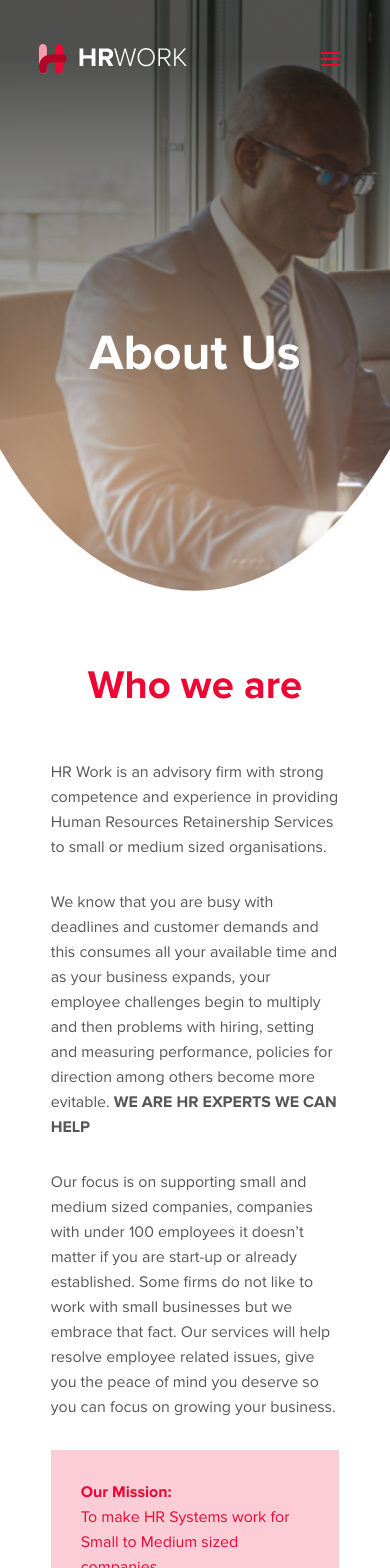
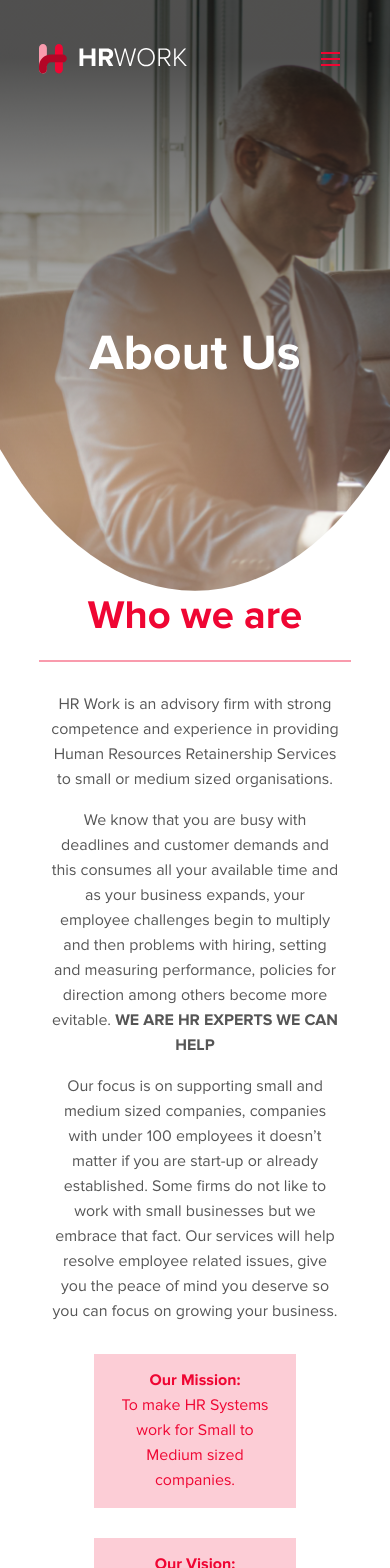
Before and after one commit to TechinnoverHub/hr-work, a React (Create React App) app: page /about in a window 390 px wide. Shown: the top 1568 px of the page. Built offline with nearby package versions, Linux system fonts and the light colour scheme; what google-maps-react would draw is missing.

Commit message:
about page remodified

```diff
--- a/src/Pages/NewAbout/index.js
+++ b/src/Pages/NewAbout/index.js
@@ -15,6 +15,7 @@
       </div>
       <div className="section-who-we-are">
         <div className="section-text">Who we are</div>
+        <div className="red-line"></div>
         <div className="container-box">
           <div className="container-box1">
             <div className="container-box1-text">
--- a/src/Pages/NewAbout/index.scss
+++ b/src/Pages/NewAbout/index.scss
@@ -36,20 +36,32 @@
 
 // SECTION WHO ARE STYLING
 .section-who-we-are {
-  max-width: 1100px;
-  margin: 4.375rem auto 7.1875rem;
+  max-width: 800px;
 
-  @media screen and (max-width: 600px) {
-    max-width: 800px;
+  @media screen and (min-width: 800px) {
+    max-width: 1100px;
+    margin: 4.375rem auto 7.1875rem;
+  }
+
+  .red-line {
+    @media screen and (max-width: 600px) {
+      border: 0.5px solid #f99bad;
+      width: 80vw;
+      margin: 20px auto 30px;
+    }
   }
 }
 
 .section-text {
+  margin-bottom: 0px;
   text-align: center;
   font-weight: bold;
   font-size: 2.5rem;
   color: #ef0633;
-  margin-bottom: 3.125rem;
+
+  @media screen and (min-width: 800px) {
+    margin-bottom: 3.125rem;
+  }
 }
 
 .section-who-we-are > .container-box {
@@ -70,11 +82,16 @@
 }
 
 .container-box1-text p {
-  font-weight: normal;
+  text-align: center;
+  margin-bottom: 1rem;
+  color: #565656;
   font-size: 1rem;
   line-height: 1.5625;
-  margin-bottom: 1.875rem;
-  color: #565656;
+
+  @media screen and (min-width: 800px) {
+    margin-bottom: 1.875rem;
+    text-align: left;
+  }
 }
 
 .container-box1-text :nth-child(3) {
@@ -88,7 +105,9 @@
   flex-basis: 33.5%;
 
   @media screen and (max-width: 600px) {
+    width: 70%;
     margin: 30px auto;
+    text-align: center;
   }
 
   @media screen and (max-width: 600px) {
@@ -104,6 +123,14 @@
   font-size: 16px;
   line-height: 25px;
   padding: 30px;
+
+  @media screen and (max-width: 600px) {
+    height: 154px;
+    justify-content: center;
+    display: flex;
+    align-items: center;
+    padding: 20px;
+  }
 }
 
 // WHY HR WORK SECTION
@@ -125,12 +152,16 @@
 }
 
 .why-hr-work-section span h3 {
+  padding-top: 30px;
   font-size: 40px;
   text-align: center;
   color: #ffffff;
   font-weight: 600;
-  padding-top: 90px;
   padding-bottom: 20px;
+
+  @media screen and (min-width: 800px) {
+    padding-top: 90px;
+  }
 }
 
 .why-hr-work-section span p {
@@ -191,7 +222,7 @@
 .why-hr-work-box1,
 .why-hr-work-box3 {
   background-color: #ef0633;
-  padding: 40px;
+  padding: 35px;
   color: #ffffff;
   border-radius: 6px;
   width: 356px;
@@ -199,7 +230,7 @@
 
 .why-hr-work-box2 {
   background-color: #212223;
-  padding: 40px;
+  padding: 35px;
   color: #ffffff;
   border-radius: 6px;
   width: 356px;
@@ -241,12 +272,19 @@
   justify-content: center;
 }
 
+.two-box-container h3 {
+  @media screen and (max-width: 600px) {
+    font-size: 25px;
+  }
+}
+
 .two-box1 {
   background-color: #ef0633;
 }
 
 .two-box2 {
   background-color: #212223;
+  order: -1;
 }
 
 .two-box1,
@@ -255,14 +293,10 @@
   height: 288px;
   border-radius: 6px;
   flex-basis: 48.5%;
-  max-width: 48.5%;
+  font-weight: 300;
   font-size: 16px;
-  line-height: 25px;
-  font-weight: 300;
 
   @media screen and (max-width: 600px) {
-    width: 100%;
-    max-width: 800px;
     margin-bottom: 40px;
   }
 }
@@ -275,8 +309,8 @@
   padding-bottom: 80px;
 
   @media screen and (max-width: 600px) {
-    max-width: 800px;
-    width: 80vw;
+    // max-width: 800px;
+    // width: 80vw;
     margin: 0 auto;
     display: inline;
   }
@@ -315,8 +349,6 @@
   height: 513px;
 
   @media screen and (max-width: 600px) {
-    // width: 100%;
-    // margin-bottom: 80px;
     height: 790px;
   }
 }
```
